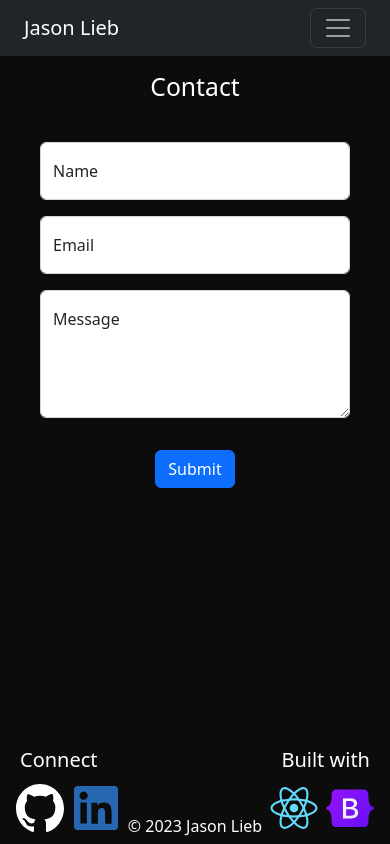
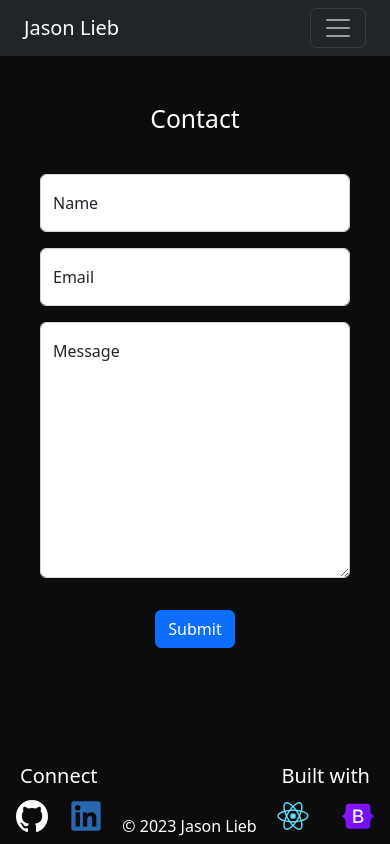
Before and after one commit to jason-lieb/Portfolio, a React (Create React App) app: page /contact in a window 390 px wide. Built offline with nearby package versions, Linux system fonts and the light colour scheme.

Commit message:
add profile pic, start notes in about page, and remove baseurl from index

```diff
--- a/src/assets/App.css
+++ b/src/assets/App.css
@@ -61,7 +61,12 @@ form {
   .width-100 {
     width: 100%;
   }
+
   .form {
     width: 100%;
   }
+
+  svg {
+    width: 2rem;
+  }
 }
--- a/src/index.js
+++ b/src/index.js
@@ -7,7 +7,7 @@ import { BrowserRouter } from 'react-router-dom'
 const root = ReactDOM.createRoot(document.getElementById('root'))
 root.render(
   <React.StrictMode>
-    <BrowserRouter basename={process.env.PUBLIC_URL}>
+    <BrowserRouter>
       <App />
     </BrowserRouter>
   </React.StrictMode>
--- a/src/pages/Contact.jsx
+++ b/src/pages/Contact.jsx
@@ -32,7 +32,7 @@ export default function Contact() {
   }
 
   return (
-    <Container fluid className="my-3 page">
+    <Container fluid className="my-5 page">
       <h2 className="text-center">Contact</h2>
       <Container className="py-3 px-md-5 form">
         <Form onSubmit={submitForm}>
@@ -68,7 +68,7 @@ export default function Contact() {
           >
             <Form.Control
               as="textarea"
-              style={{ height: '8rem' }}
+              style={{ height: '16rem' }}
               placeholder=" "
               aria-label="message"
               onChange={checkIfEmpty}
```
Also changed, not shown: src/pages/About.jsx (+7 -0 lines), src/assets/profile-pic.jpeg (added), 1 other file (tests, documents, lock files or other folders).
